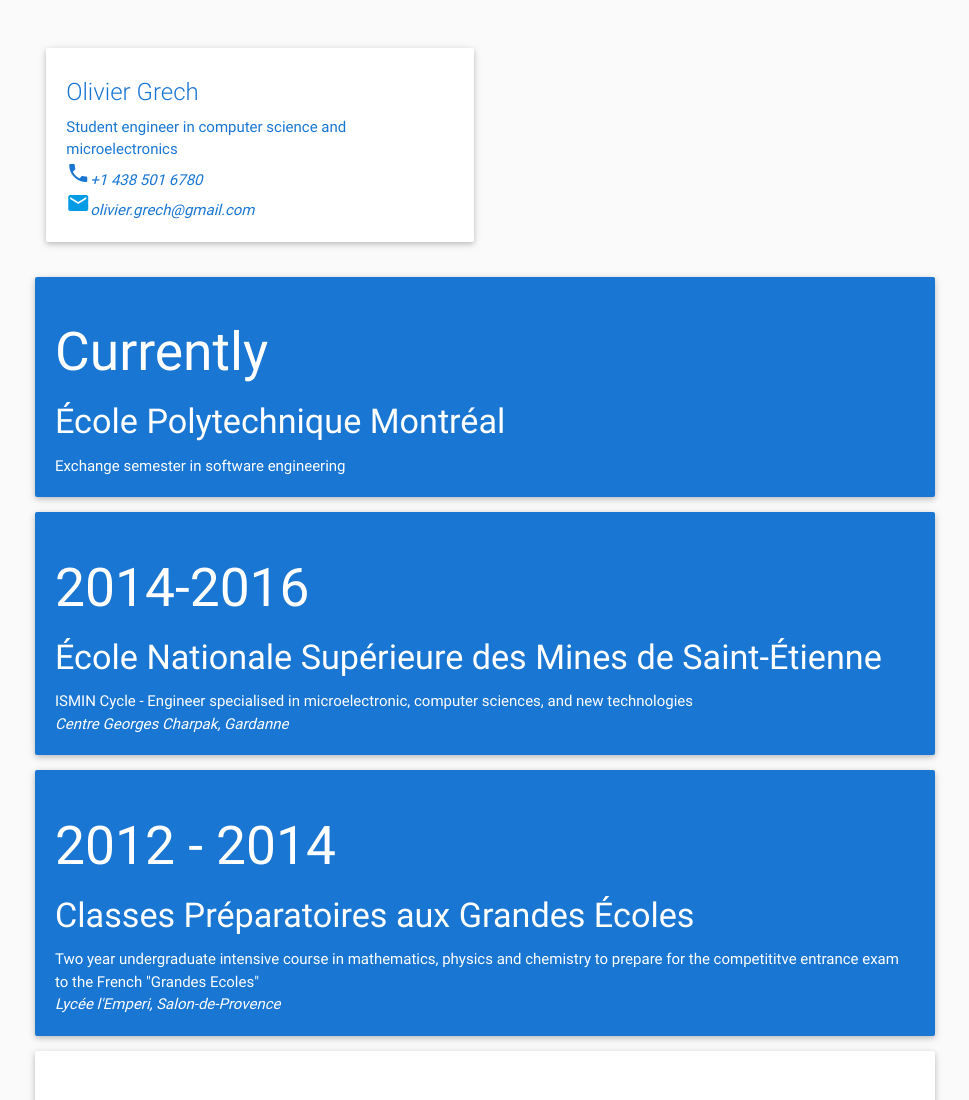
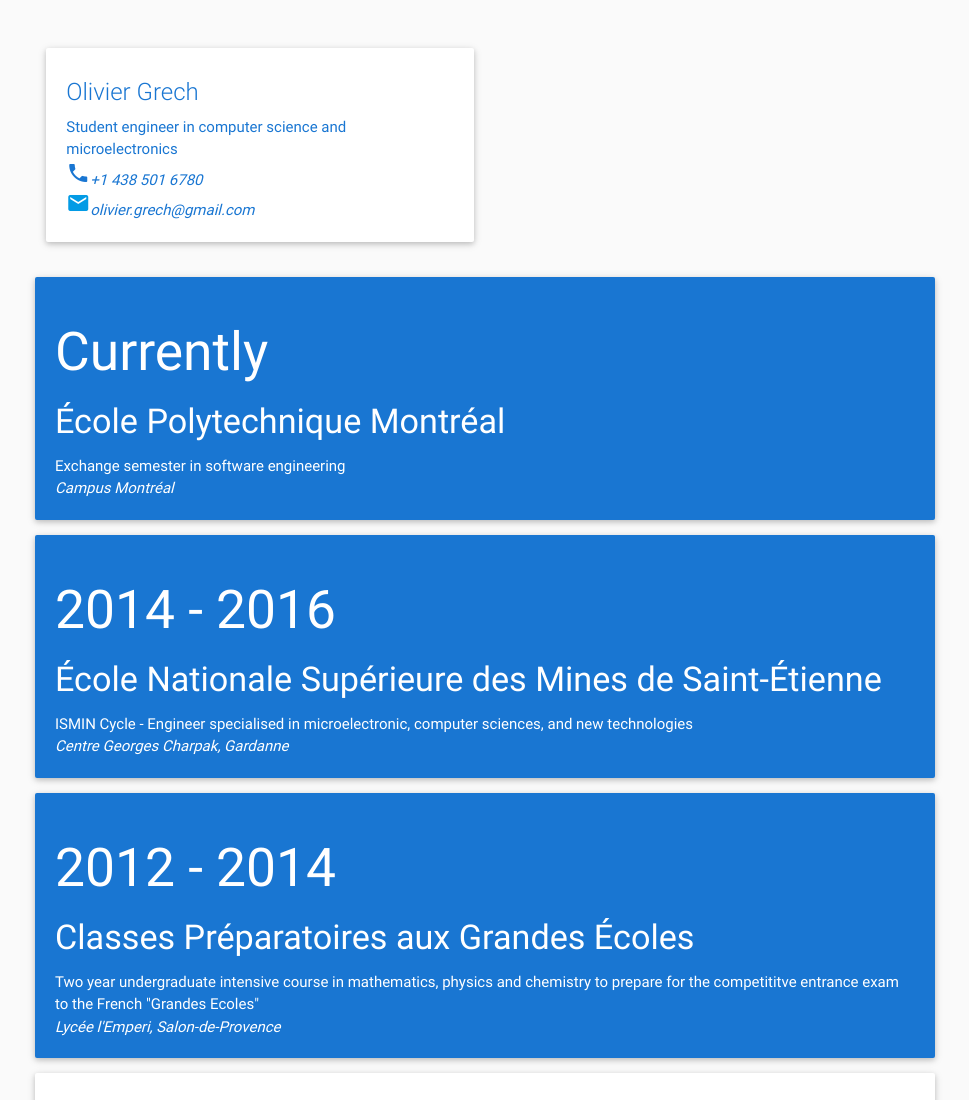
Before and after one commit to olivier-grech/olivier-grech.github.io, a plain HTML site: page index.html in a window 1280 px wide. Shown: the top 1100 px of the page, without its empty margins (155-1124 px from the left). Drawn offline with nearby package versions, Linux system fonts and the light colour scheme; files whose address does not match are found by name.

Commit message:
Fixed a mispelling

```diff
--- a/index.html
+++ b/index.html
@@ -36,10 +36,11 @@
     <h2>Currently</h2>
     <h4>École Polytechnique Montréal</h4>
     <div>Exchange semester in software engineering</div>
+	<em>Campus Montréal</em>
     </div>
 
     <div class="card-panel blue darken-2 white-text">
-    <h2>2014-2016</h2>
+    <h2>2014 - 2016</h2>
     <h4>École Nationale Supérieure des Mines de Saint-Étienne</h4>
     <div>ISMIN Cycle - Engineer specialised in microelectronic, computer sciences, and new technologies</div>
     <em>Centre Georges Charpak, Gardanne</em>
```
